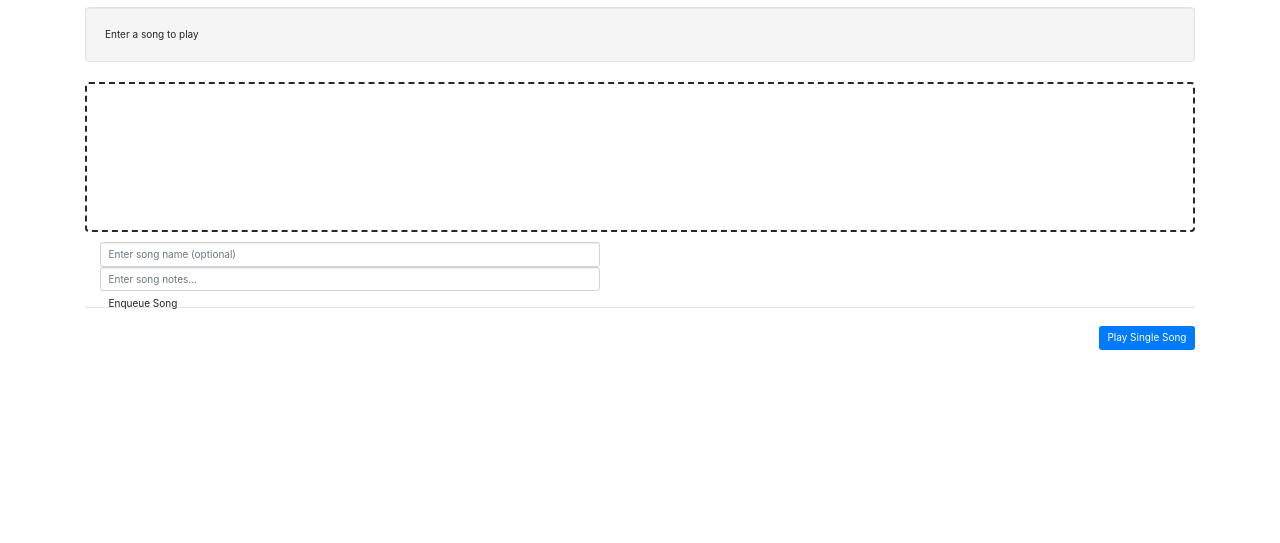
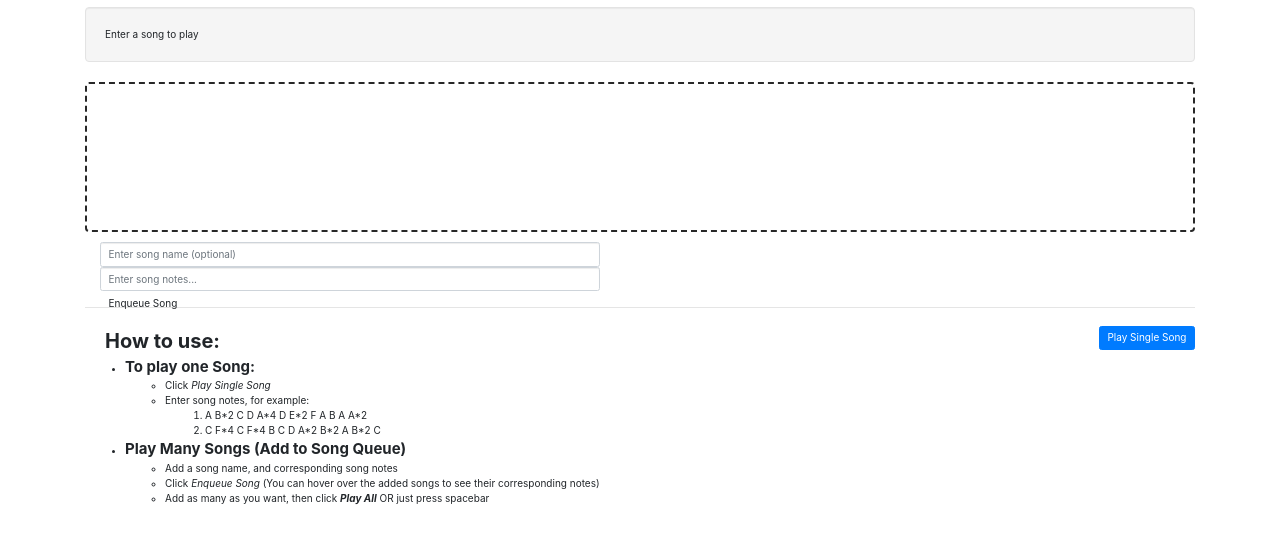
Before and after one commit to tkaycodes/Jukebox-2-3, a plain HTML site: page index.html in a window 1280 px wide. Shown: the part 93-636 px from the top of the page. Drawn offline with nearby package versions, Linux system fonts and the light colour scheme.

Commit message:
added how to use instructions on main page

```diff
--- a/index.html
+++ b/index.html
@@ -50,7 +50,41 @@ libs/jquery/1.11.2/jquery.min.js"></script>
 
       <hr style="width:100%;margin-top:75px;">
 
-      <button id="single-play-button" class="btn btn-primary" style="float:right">Play Single Song</button>
+
+      <div class="row">
+        <div class="col-sm-8">
+          <strong style="font-size:20px;padding-left:20px">How to use:</strong>
+            <ul>
+              <li>
+              <span style="font-size:15px"><strong>To play one Song:</strong></span>
+                <ul>
+                  <li>Click <em>Play Single Song</em> </li>
+                  <li>Enter song notes, for example:</li>
+                      <ol>
+                        <li>A B*2 C D A*4 D E*2 F A B A A*2</li>
+                        <li>C F*4 C F*4 B C D A*2 B*2 A B*2 C</li>
+                      </ol>
+
+                </ul>
+              </li>
+              <li>
+              <span style="font-size:15px"><strong>Play Many Songs (Add to Song Queue)</strong></span>
+              <ul>
+                <li>Add a song name, and corresponding song notes</li>
+                <li>Click <em>Enqueue Song</em> (You can hover over the added songs to see their corresponding notes)</li>
+                <li>Add as many as you want, then click <strong><em>Play All</em></strong> OR just press spacebar</li>
+              </ul>
+
+
+
+              </li>
+
+           </ul>
+        </div>
+        <div class="col-sm-4">
+          <button id="single-play-button" class="btn btn-primary" style="float:right">Play Single Song</button>
+        </div>
+      </div>
 
     </div>
   </body>
```
